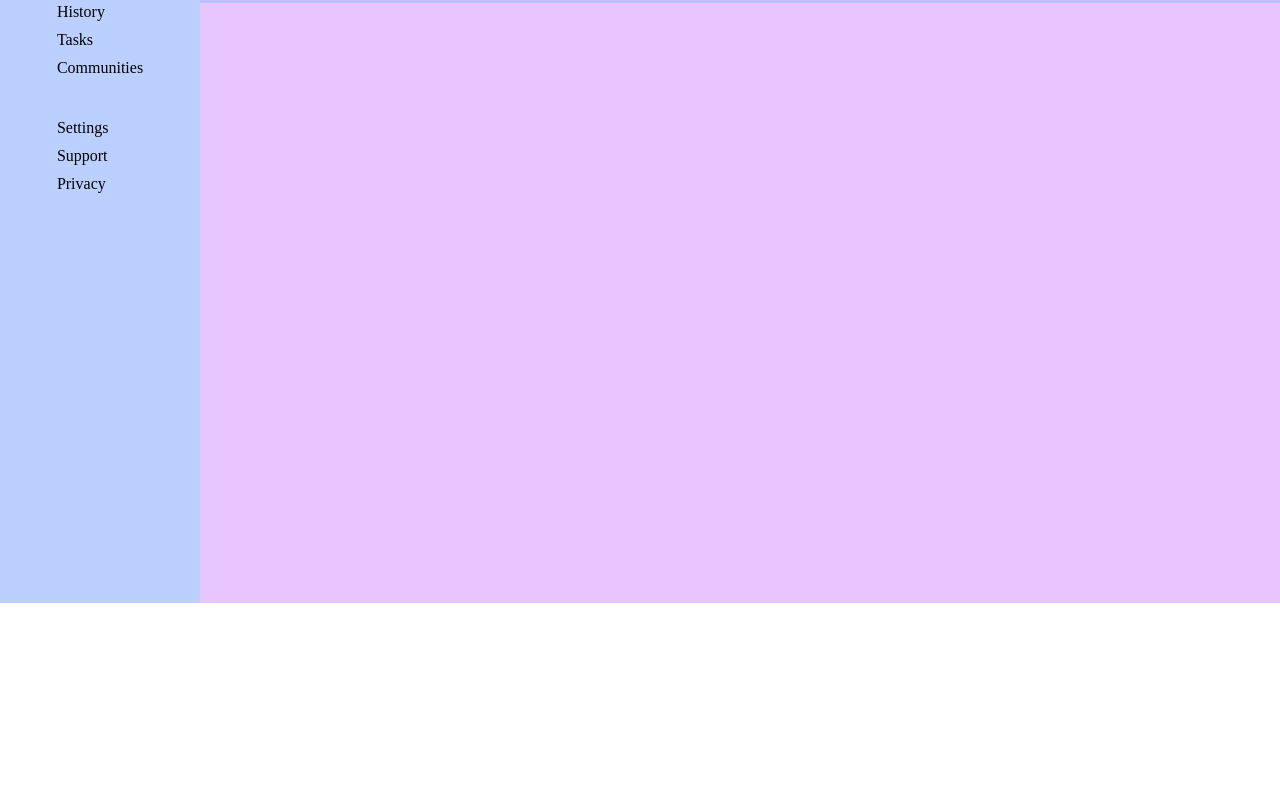
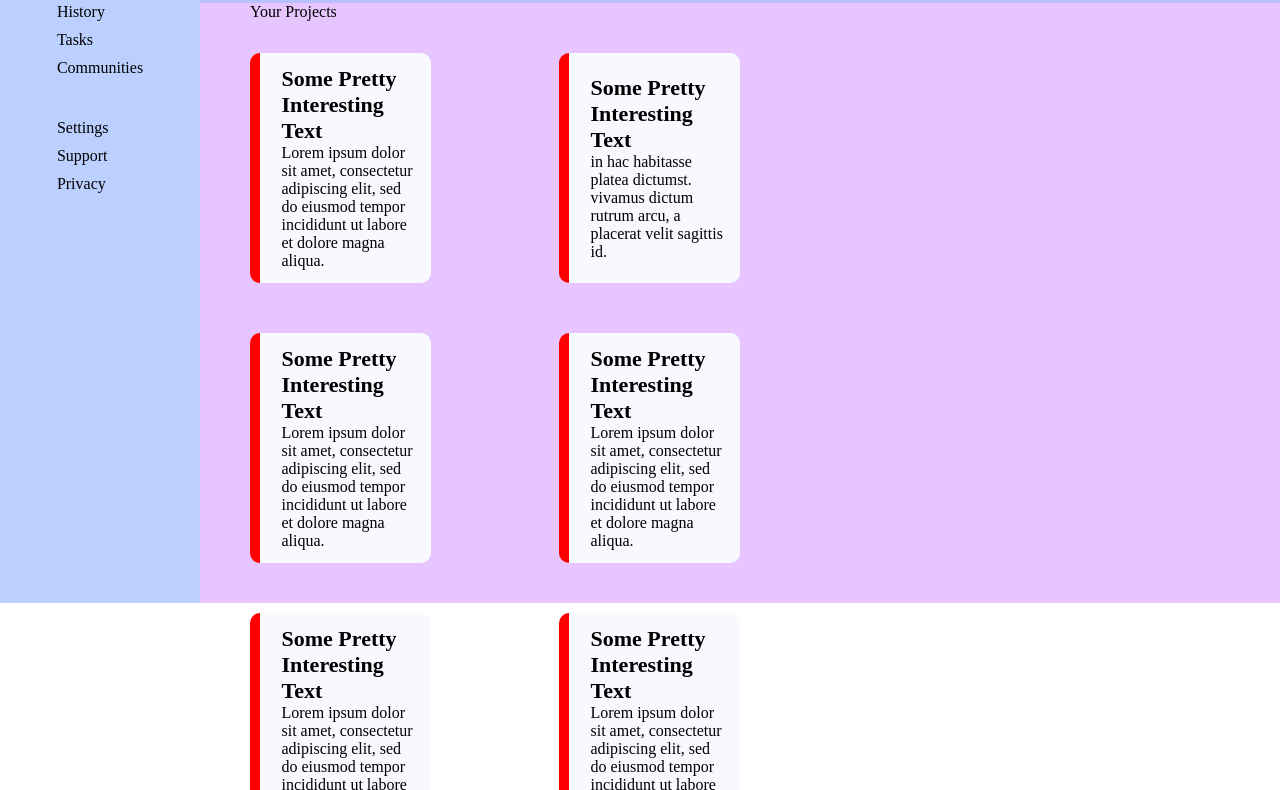
Before and after one commit to Artimer225/dashboard, a plain HTML site: page index.html in a window 1280 px wide. Shown: the part 197-987 px from the top of the page. Before the commit the page ends 800 px from the top, so only its background shows below. Drawn offline with Linux system fonts and the light colour scheme.

Commit message:
Add projects section

```diff
--- a/index.html
+++ b/index.html
@@ -54,8 +54,42 @@
             </div>
         </div>
         <div class="section">
+            <p>Your Projects</p>
             <div class="projects">
 
+                <div class="card">
+                    <p>Some Pretty Interesting Text</p>
+                    <p>Lorem ipsum dolor sit amet, consectetur adipiscing elit, sed do eiusmod tempor incididunt ut labore et dolore magna aliqua.</p>
+                </div>
+                <div class="card">
+                    <p>Some Pretty Interesting Text</p>
+                    <p>in hac habitasse platea dictumst. vivamus dictum rutrum arcu, a placerat velit sagittis id.</p>
+                </div>
+                <div class="card">
+                    <p>Some Pretty Interesting Text</p>
+                    <p>Lorem ipsum dolor sit amet, consectetur adipiscing elit, sed do eiusmod tempor incididunt ut labore et dolore magna aliqua.</p>
+                </div>
+                <div class="card">
+                    <p>Some Pretty Interesting Text</p>
+                    <p>Lorem ipsum dolor sit amet, consectetur adipiscing elit, sed do eiusmod tempor incididunt ut labore et dolore magna aliqua.</p>
+                </div>
+                <div class="card">
+                    <p>Some Pretty Interesting Text</p>
+                    <p>Lorem ipsum dolor sit amet, consectetur adipiscing elit, sed do eiusmod tempor incididunt ut labore et dolore magna aliqua.</p>
+                </div>
+                <div class="card">
+                    <p>Some Pretty Interesting Text</p>
+                    <p>Lorem ipsum dolor sit amet, consectetur adipiscing elit, sed do eiusmod tempor incididunt ut labore et dolore magna aliqua.</p>
+                </div>
+            </div>
+
+            <div class="sidebar">
+                <div class="announcements">
+
+                </div>
+                <div class="trending">
+
+                </div>
             </div>
         </div>
     </div>
--- a/styles.css
+++ b/styles.css
@@ -51,7 +51,7 @@ p {
 
 .header .upper {
     display: grid;
-    grid-template-columns: 2fr 4fr 400px 50px;
+    grid-template-columns: 50px 4fr 1fr 50px;
     grid-row: 1 / 2;
     justify-items: end;
     align-items: center;
@@ -79,11 +79,12 @@ p {
 .header .upper .user {
     display: grid;
     grid-column: 3 / 4;
+    gap: 15px;
 }
 
 .header .lower {
     display: grid;
-    grid-template-columns: 2fr 4fr 400px 50px;
+    grid-template-columns: 50px 4fr 1fr 50px;
 }
 
 .header .lower .greeting {
@@ -104,6 +105,7 @@ p {
     grid-template-columns: repeat(3, 1fr);
     justify-items: end;
     align-items: center;
+    gap: 15px;
 }
 
 .header .lower .buttons button {
@@ -117,15 +119,62 @@ p {
     font-size: 15px;
 }
 
+.section p {
+    grid-column: 2 / 3;
+    margin: 0;
+    place-items: center;
+}
+
 .section {
     display: grid;
     grid-column: 2 / -1;
     grid-row: 2 / -1;
-    grid-template-columns: 3fr 1fr 50px;
+    grid-template-columns: 50px 3fr 1fr 2fr 50px;
+    grid-template-rows: 50px 1fr 150px;
     background-color: #e7c6ff;
 }
 
 .section .projects {
     display: grid;
+    /*grid-template-columns: repeat(auto-fill, minmax(400px, 1fr));*/
+    grid-column: 2 / 3;
+    grid-row: 2 / 3;
     grid-template-columns: repeat(2, 1fr);
+    grid-template-rows: repeat(3, 1fr);
+    gap: 50px 128px;
 }
+
+.section .card {
+    /*would be wise to try out minmax here*/
+    display: grid;
+    grid-template-rows: repeat(2, 1fr) 4fr 1fr;
+    grid-template-columns: 10px 0.5fr 6fr 0.5fr;
+    height: 230px;
+    /*width: 400px;*/
+    /*min-width: 240px;*/
+    /*width: 400px;*/
+    border-left: 10px solid red;
+    border-radius: 10px;
+    background-color: ghostwhite;
+
+}
+
+.section .card p:first-child {
+    font-size: 22px;
+    font-weight: bold;
+    grid-column: 3 / 4;
+    grid-row: 2 / 3;
+}
+
+.section .card p:last-child {
+    font-size: 16px;
+    grid-row: 3 / 4;
+    grid-column: 3 / 4;
+}
+
+.section .sidebar {
+    display: grid;
+    grid-column: 4 / 5;
+    grid-row: 1 / 3;
+    grid-template-rows: repeat(2, 1fr);
+}
```
